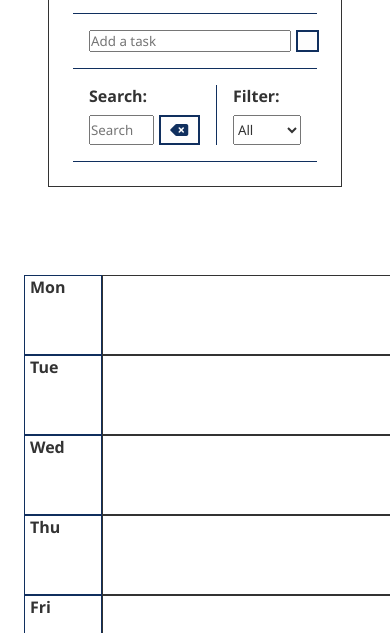
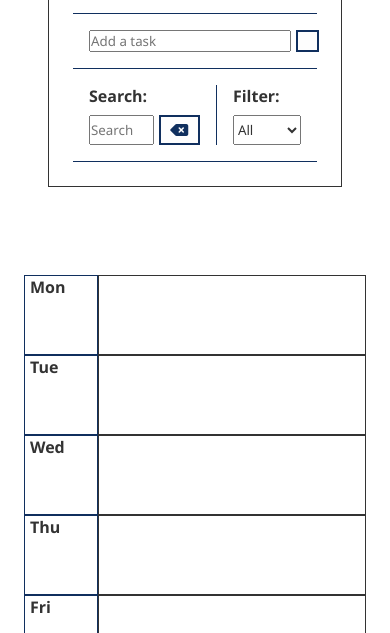
Before and after one commit to zaxpecial/weekly-planner, a plain HTML site: page index.html in a window 390 px wide. Shown: the part 211-844 px from the top of the page. Drawn offline with nearby package versions, Linux system fonts and the light colour scheme; some icons are missing.

Commit message:
fix: notes and day containers reponsiveness width

```diff
--- a/styles.css
+++ b/styles.css
@@ -239,7 +239,6 @@ input, select{
         display: flex;
         flex-direction: column;
         min-height: 100vh;
-        margin: 0;
     }
 
     html, body{
@@ -249,4 +248,11 @@ input, select{
         overflow-y: auto;
         overflow-x: hidden;
     }
+
+    .notes-container{
+        width: 100%;
+    }
+    .day-container{
+        width: 100%;
+    }
 }
```
